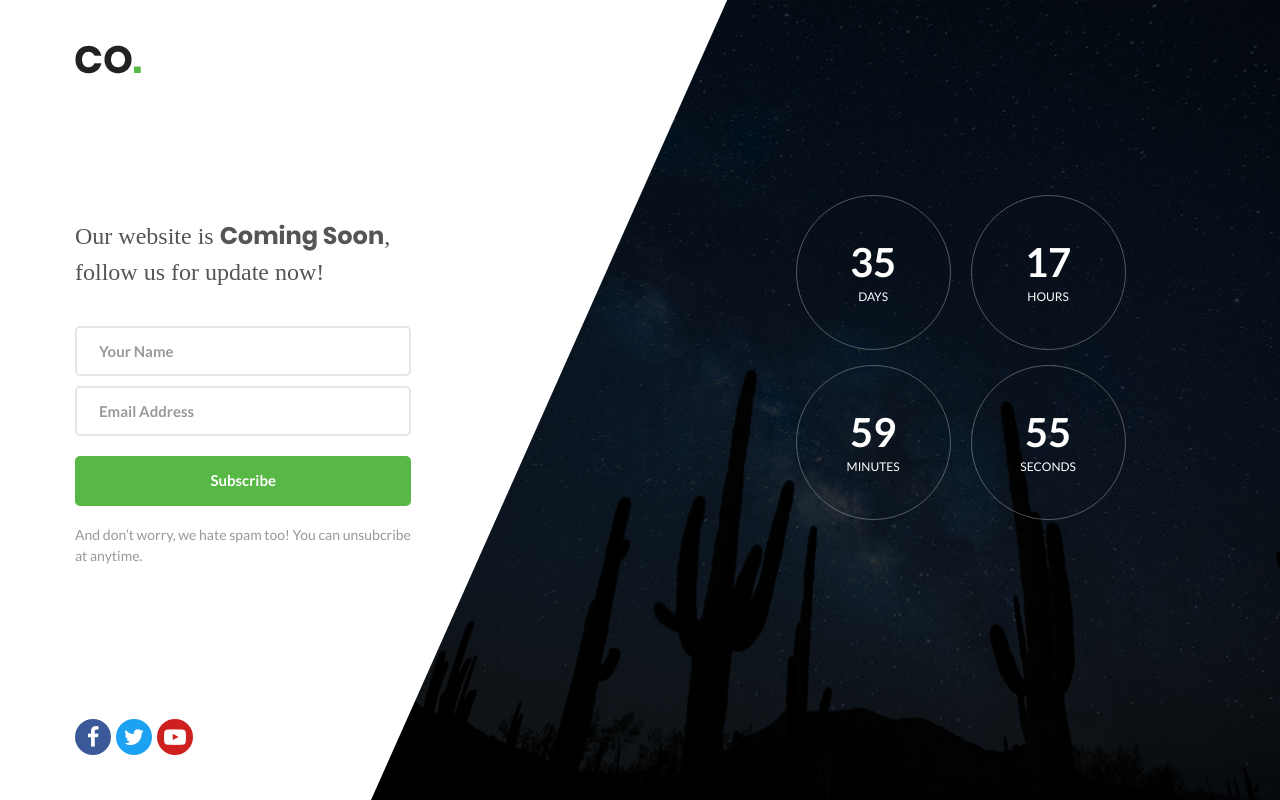
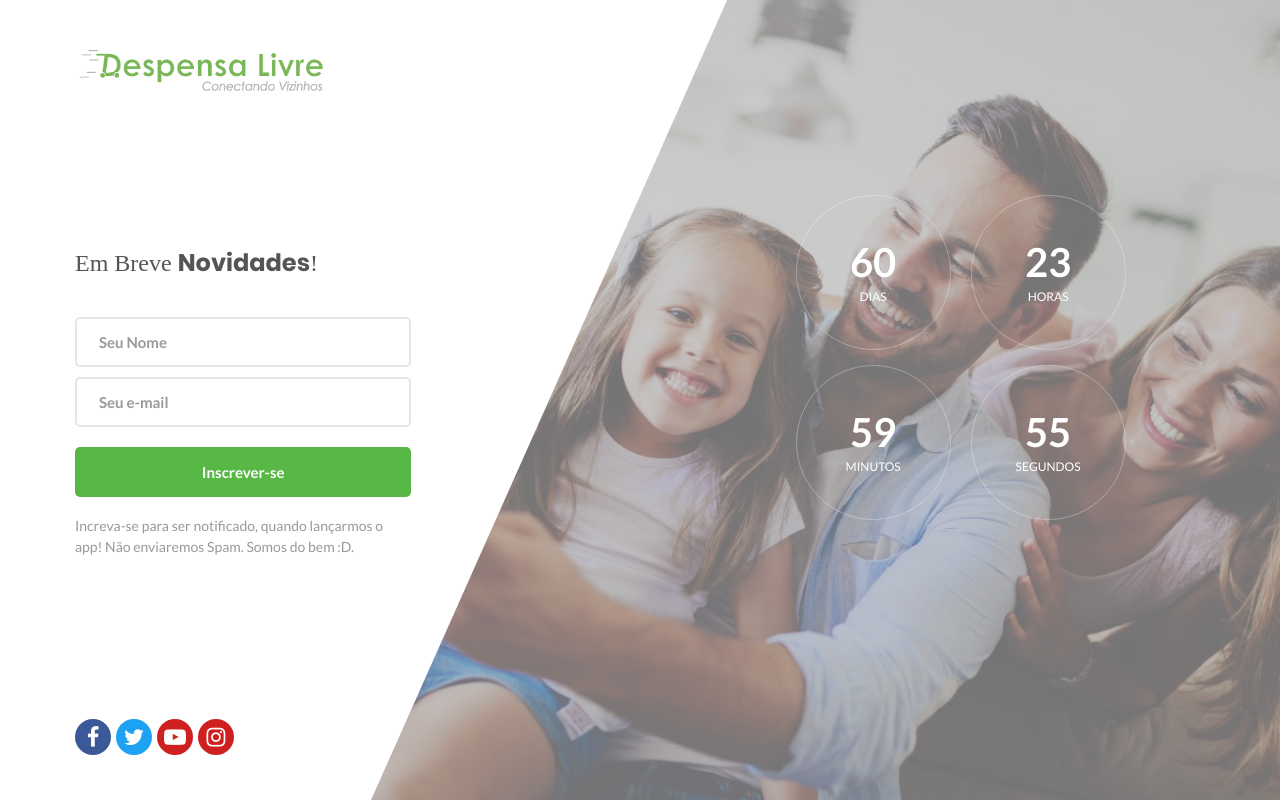
Before and after one commit to lucastravagin/em-construcao-despensa-livre, a plain HTML site: page index.html in a window 1280 px wide. Drawn offline with Linux system fonts and the light colour scheme; a web font is replaced by a local one.

Commit message:
Segundo Commit

```diff
--- a/css/main.css
+++ b/css/main.css
@@ -417,7 +417,7 @@ input.input100 {
   height: 100%;
   top: 0;
   left: 0;
-  background-color: rgba(0,0,0,0.8);
+  background-color: rgba(174,173,173,0.6);
 }
 
 .overlay1::after {
@@ -440,7 +440,7 @@ input.input100 {
 
 /*---------------------------------------------*/
 .wrap-pic1 {
-  width: 50%;
+  width: 75%;
 }
 .wrap-pic1 img {
   max-width: 100%;
--- a/index.html
+++ b/index.html
@@ -1,7 +1,7 @@
 <!DOCTYPE html>
 <html lang="en">
 <head>
-	<title>Coming Soon 1</title>
+	<title>Despensa Livre</title>
 	<meta charset="UTF-8">
 	<meta name="viewport" content="width=device-width, initial-scale=1">
 <!--===============================================================================================-->
@@ -24,26 +24,26 @@
 
 	<div class="size1 bg0 where1-parent">
 		<!-- Coutdown -->
-		<div class="flex-c-m bg-img1 size2 where1 overlay1 where2 respon2" style="background-image: url('images/bg01.jpg');">
+		<div class="flex-c-m bg-img1 size2 where1 overlay1 where2 respon2" style="background-image: url('images/bg03.jpg');">
 			<div class="wsize2 flex-w flex-c-m cd100 js-tilt">
 				<div class="flex-col-c-m size6 bor2 m-l-10 m-r-10 m-t-15">
 					<span class="l2-txt1 p-b-9 days">35</span>
-					<span class="s2-txt4">Days</span>
+					<span class="s2-txt4">Dias</span>
 				</div>
 
 				<div class="flex-col-c-m size6 bor2 m-l-10 m-r-10 m-t-15">
 					<span class="l2-txt1 p-b-9 hours">17</span>
-					<span class="s2-txt4">Hours</span>
+					<span class="s2-txt4">Horas</span>
 				</div>
 
 				<div class="flex-col-c-m size6 bor2 m-l-10 m-r-10 m-t-15">
 					<span class="l2-txt1 p-b-9 minutes">50</span>
-					<span class="s2-txt4">Minutes</span>
+					<span class="s2-txt4">Minutos</span>
 				</div>
 
 				<div class="flex-col-c-m size6 bor2 m-l-10 m-r-10 m-t-15">
 					<span class="l2-txt1 p-b-9 seconds">39</span>
-					<span class="s2-txt4">Seconds</span>
+					<span class="s2-txt4">Segundos</span>
 				</div>
 			</div>
 		</div>
@@ -51,48 +51,52 @@
 		<!-- Form -->
 		<div class="size3 flex-col-sb flex-w p-l-75 p-r-75 p-t-45 p-b-45 respon1">
 			<div class="wrap-pic1">
-				<img src="images/icons/logo.png" alt="LOGO">
+				<img src="images/icons/unnamed.png" alt="LOGO">
 			</div>
 
 			<div class="p-t-50 p-b-60">
 				<p class="m1-txt1 p-b-36">
-					Our website is <span class="m1-txt2">Coming Soon</span>, follow us for update now!
+					Em Breve <span class="m1-txt2">Novidades</span>!
 				</p>
 
 				<form class="contact100-form validate-form">
 					<div class="wrap-input100 m-b-10 validate-input" data-validate = "Name is required">
-						<input class="s2-txt1 placeholder0 input100" type="text" name="name" placeholder="Your Name">
+						<input class="s2-txt1 placeholder0 input100" type="text" name="name" placeholder="Seu Nome">
 						<span class="focus-input100"></span>
 					</div>
 
 					<div class="wrap-input100 m-b-20 validate-input" data-validate = "Email is required: ex@abc.xyz">
-						<input class="s2-txt1 placeholder0 input100" type="text" name="email" placeholder="Email Address">
+						<input class="s2-txt1 placeholder0 input100" type="text" name="email" placeholder="Seu e-mail">
 						<span class="focus-input100"></span>
 					</div>
 
 					<div class="w-full">
 						<button class="flex-c-m s2-txt2 size4 bg1 bor1 hov1 trans-04">
-							Subscribe
+							Inscrever-se
 						</button>
 					</div>
 				</form>
 
 				<p class="s2-txt3 p-t-18">
-					And don’t worry, we hate spam too! You can unsubcribe at anytime.
+					Increva-se para ser notificado, quando lançarmos o app! Não enviaremos Spam. Somos do bem :D.
 				</p>
 			</div>
 
 			<div class="flex-w">
-				<a href="#" class="flex-c-m size5 bg3 how1 trans-04 m-r-5">
+				<a href="https://www.facebook.com/minhadespensaelivre" target="_blank" class="flex-c-m size5 bg3 how1 trans-04 m-r-5">
 					<i class="fa fa-facebook"></i>
 				</a>
 
-				<a href="#" class="flex-c-m size5 bg4 how1 trans-04 m-r-5">
+				<a href="https://www.twitter.com/despensalivre" target="_blank" class="flex-c-m size5 bg4 how1 trans-04 m-r-5">
 					<i class="fa fa-twitter"></i>
 				</a>
 
-				<a href="#" class="flex-c-m size5 bg5 how1 trans-04 m-r-5">
+				<a href="https://www.youtube.com/channel/UCkiF2nInSKK-hbSnomCgNzw" target="_blank" class="flex-c-m size5 bg5 how1 trans-04 m-r-5">
 					<i class="fa fa-youtube-play"></i>
+				</a>
+
+				<a href="https://www.instagram.com/despensalivre" target="_blank" class="flex-c-m size5 bg5 how1 trans-04 m-r-5">
+					<i class="fa fa-instagram"></i>
 				</a>
 			</div>
 		</div>
@@ -120,8 +124,8 @@
 			/*Endtime must be > current time*/
 			endtimeYear: 0,
 			endtimeMonth: 0,
-			endtimeDate: 35,
-			endtimeHours: 18,
+			endtimeDate: 61,
+			endtimeHours: 0,
 			endtimeMinutes: 0,
 			endtimeSeconds: 0,
 			timeZone: ""
```
